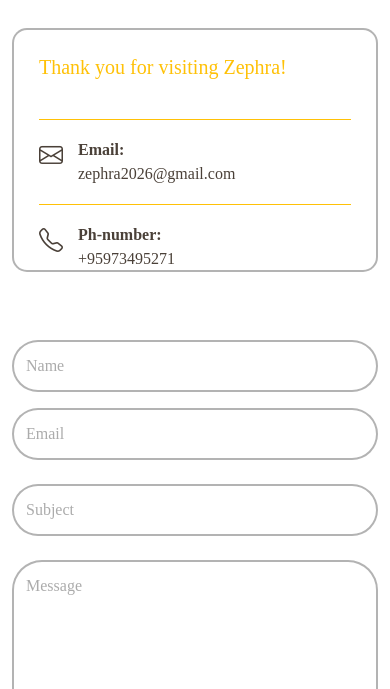
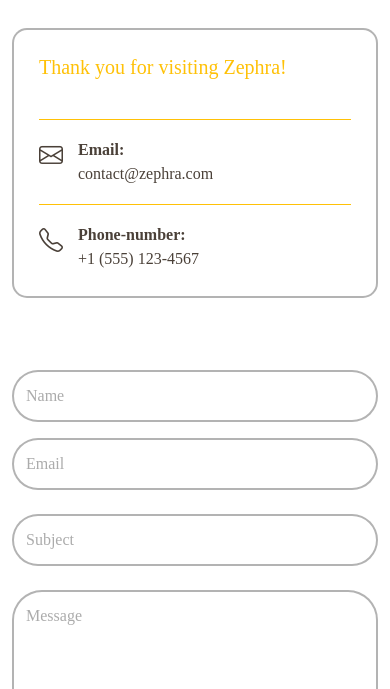
Before and after one commit to IamNora123123/Zephra, a plain HTML site: page contact.html in a window 390 px wide. Shown: the part 155-844 px from the top of the page. Drawn offline with nearby package versions, Linux system fonts and the light colour scheme.

Commit message:
Add files via upload

```diff
--- a/contact.html
+++ b/contact.html
@@ -156,6 +156,9 @@
             position: relative;
             text-align: center;
         }
+        .contact_info_box{
+            margin-bottom: 30px;
+        }
 
     }
 
@@ -164,7 +167,7 @@
 <body>
     <nav class="navbar navbar-expand-lg navbar-dark pt-3" style="padding-top: 20px; position: fixed; top: 0; width: 100%; z-index: 999; background-color: rgba(0, 0, 0, 0.267);">
         <div class="container-fluid px-4 px-lg-5">
-            <a href="#" class="navbar-brand fw-bold fs-2">
+            <a href="index.html" class="navbar-brand fw-bold fs-2">
                 <img src="pbl_image/logo.png" alt="logo" style="width: auto; height: clamp(30px, 3vw, 50px);">
             </a>
 
@@ -214,15 +217,15 @@
                     <i class="bi bi-envelope"></i>
                     <div>
                         <strong>Email:</strong><br>
-                        zephra2026@gmail.com
+                        contact@zephra.com
                     </div>
                     </div>
 
-                    <div class="info">
+                    <div class="info contact_info_box">
                     <i class="bi bi-telephone"></i>
                     <div>
-                        <strong>Ph-number:</strong><br>
-                        +95973495271
+                        <strong>Phone-number:</strong><br>
+                        +1 (555) 123-4567
                     </div>
                     </div>
 
```
Also changed, not shown: aboutus.html (+1 -1 lines), index.html (+1 -1 lines), learn.html (+1 -1 lines), solution.html (+1 -1 lines).
